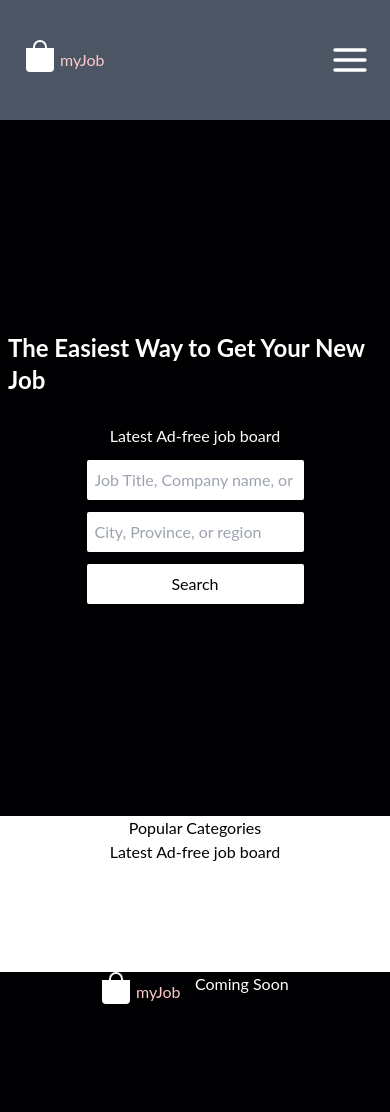
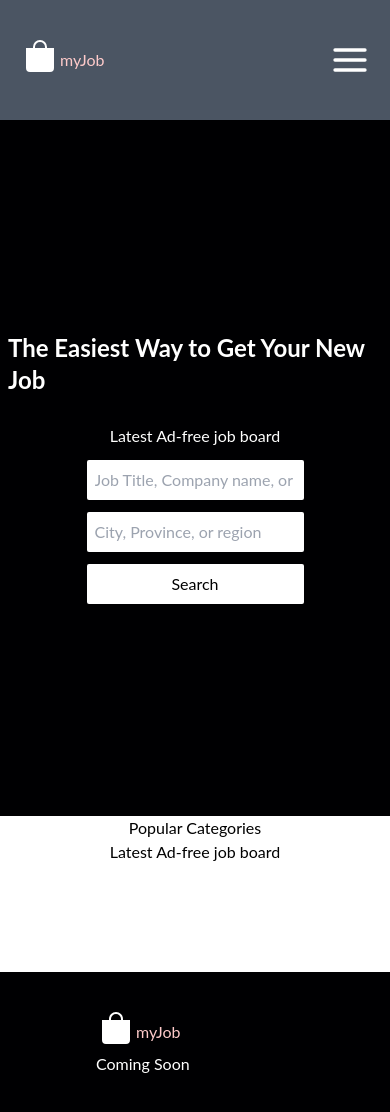
Before and after one commit to Mrjiks/ad-free-jobs, a Next.js app: page / in a window 390 px wide. Shown: the top 1112 px of the page. Before the commit the page ends 1012 px from the top, so only its background shows below. Built offline with nearby package versions, Linux system fonts and the light colour scheme.

Commit message:
Align footer contents vertically on mobile screens

```diff
--- a/app/components/Footer.jsx
+++ b/app/components/Footer.jsx
@@ -3,9 +3,9 @@ import { BsBagFill } from "react-icons/bs";
 import Logo from "./atoms/Logo";
 const Footer = () => {
   return (
-    <div className='flex justify-between px-24 align-middle'>
+    <div className='flex flex-col justify-center px-24 my-10 align-middle md:justify-between md:flex-row lg:flex-row 2xl:flex-row lg:justify-between '>
       <Logo />
-      <p className='flex-1'>Coming Soon</p>
+      <p className='flex-1 '>Coming Soon</p>
     </div>
   );
 };
```
